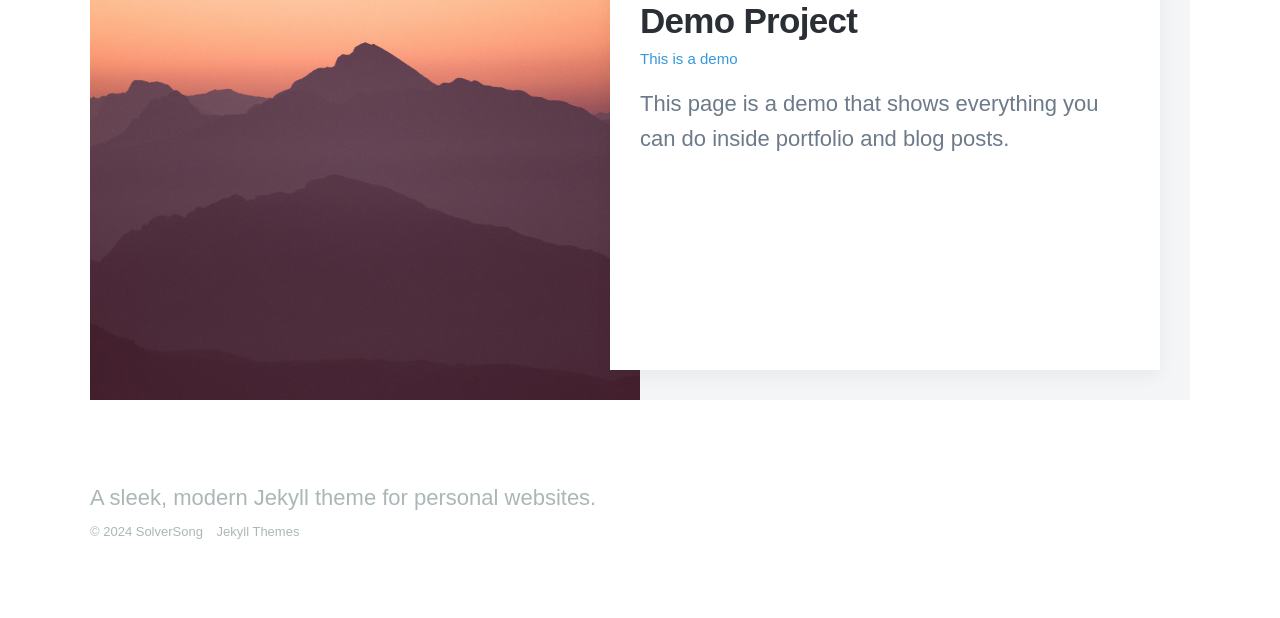
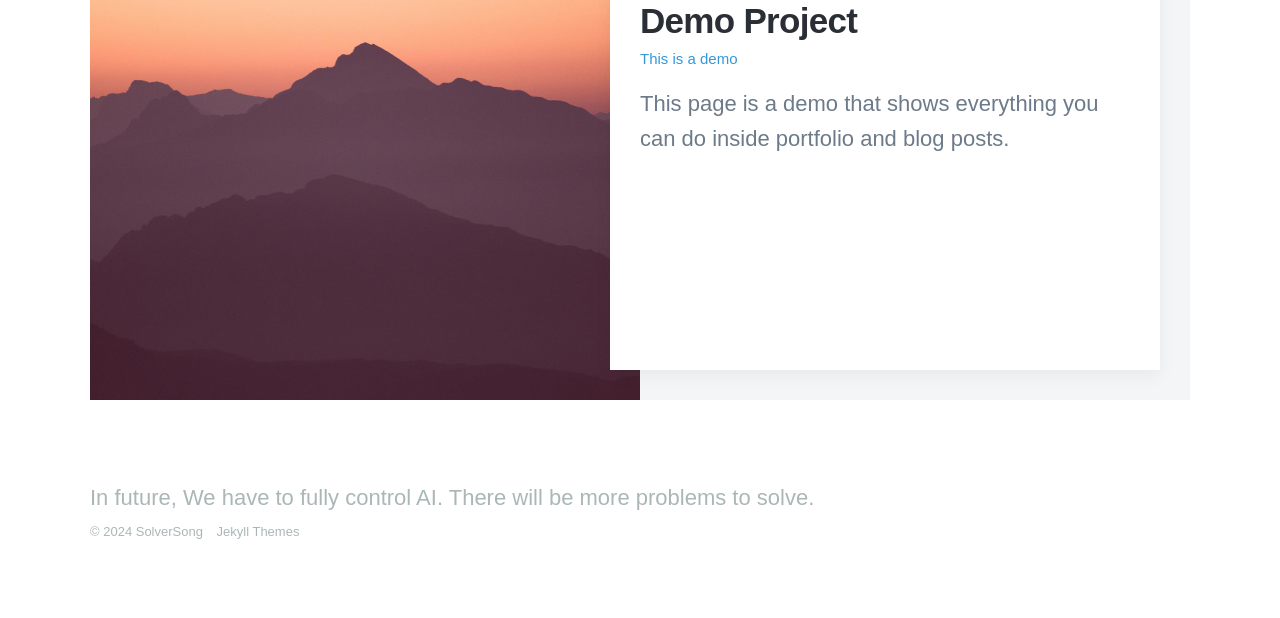
Before and after one commit to solversong/solversong.github.io, a Jekyll site: the page built from index.html, in a window 1280 px wide. Shown: the part 714-1332 px from the top of the page. Built offline with Jekyll 4.4.1, drawn with Linux system fonts in a browser that asks for light colours; nearby versions of some CDN libraries; some web fonts are replaced.

Commit message:
[update]setting1

```diff
--- a/_data/settings.yml
+++ b/_data/settings.yml
@@ -9,16 +9,16 @@ header_settings:
 menu_settings:
   menu_items:
     - title: 'Projects'
-      url: '/project'
+      url: '/'
     - title: 'Blog'
       url: '/blog/'
     - title: 'About'
-      url: '/'
+      url: '/about'
     - title: 'Contact'
       url: '/contact'
 
 footer_settings:
-  footer_tagline: A sleek, modern Jekyll theme for personal websites.
+  footer_tagline: In future, We have to fully control AI. There will be more problems to solve.
 
 hero_settings:
   overlay_opacity: 0.8
```
